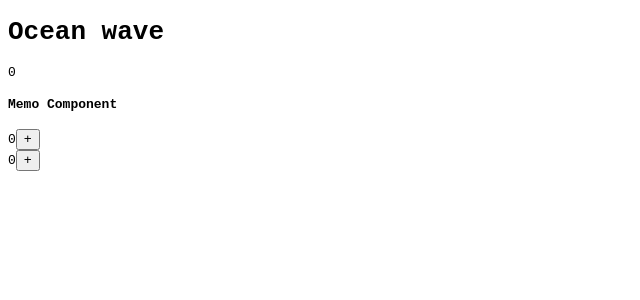
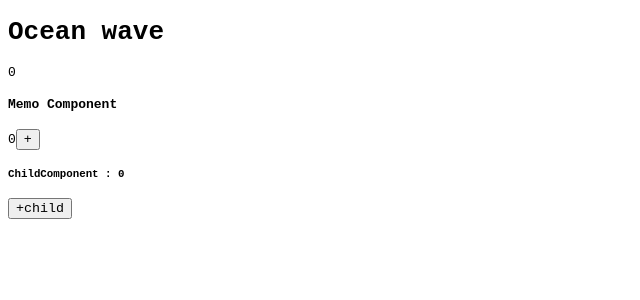
Before and after one commit to Itshatami/Hooks, a React (Vite) app: page / in a window 1280 px wide. Shown: the top 300 px of the page, without its empty margins (0-640 px from the left). Built offline with nearby package versions, Linux system fonts and the light colour scheme.

Commit message:
useCallback

```diff
--- a/src/components/ChildComponent.jsx
+++ b/src/components/ChildComponent.jsx
@@ -1,9 +1,14 @@
 import React, { memo } from "react";
 
-function ChildComponent({ nubmer }) {
+function ChildComponent({ nubmer, clickHandler }) {
   console.log("Child Component is rendered");
 
-  return <div>ChildComponent : {nubmer}</div>;
+  return (
+    <div>
+      <h5>ChildComponent : {nubmer}</h5>
+      <button onClick={clickHandler}>+child</button>
+    </div>
+  );
 }
 
 export default memo(ChildComponent);
--- a/src/components/MemoComponent.jsx
+++ b/src/components/MemoComponent.jsx
@@ -1,6 +1,6 @@
 // Memoization
 
-import { useMemo, useState } from "react";
+import { useCallback, useMemo, useState } from "react";
 import ChildComponent from "./ChildComponent";
 
 // جلوگیری میکنه از رندر های تکراری
@@ -22,16 +22,20 @@ function MemoComponent() {
     return counter;
   }, [counter]);
 
+  const clickHandler = useCallback(() => {
+    setNumber((number) => number + 1);
+  }, [number]);
+
   return (
     <div>
       <span>{slow}</span>
       <h4>Memo Component</h4>
       <span>{counter}</span>
       <button onClick={() => setCounter((counter) => counter + 1)}>+</button>
-      {/* <ChildComponent nubmer={number} /> */}
-      <br />
-      <span>{number}</span>
-      <button onClick={() => setNumber((number) => number + 1)}>+</button>
+      <ChildComponent nubmer={number} clickHandler={clickHandler} />
+      {/* <br /> */}
+      {/* <span>{number}</span> */}
+      {/* <button onClick={() => setNumber((number) => number + 1)}>+</button> */}
     </div>
   );
 }
```
